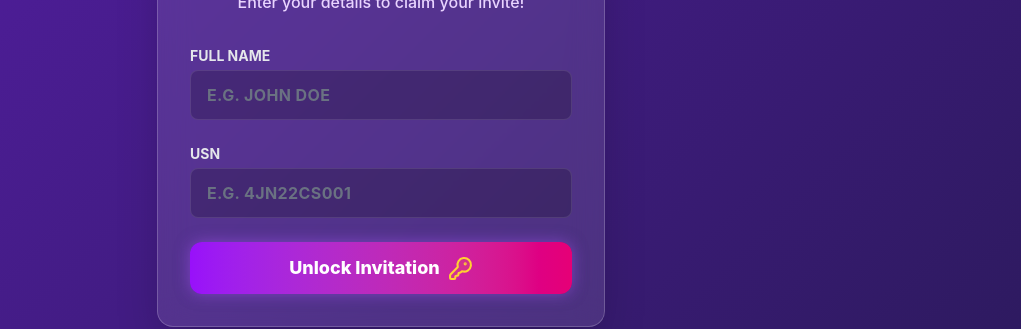
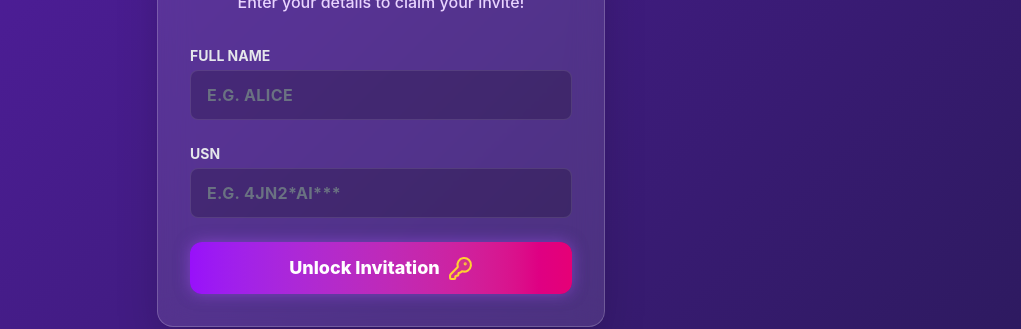
Before and after one commit to swaroop07p/Farewell26-app, a React (Vite) app: page / in a window 1280 px wide. Shown: the part 280-609 px from the top of the page, without its empty margins (259-1280 px from the left). Built offline with nearby package versions, Linux system fonts and the light colour scheme.

Commit message:
login placeholder change

```diff
--- a/src/pages/Login.jsx
+++ b/src/pages/Login.jsx
@@ -74,7 +74,7 @@ export default function Login() {
               // This instantly turns their typing into capital letters!
               onChange={(e) => setName(e.target.value.toUpperCase())}
               className="w-full px-4 py-3 rounded-lg bg-black/20 border border-white/10 text-white placeholder-gray-500 focus:outline-none focus:ring-2 focus:ring-purple-500 font-bold uppercase tracking-wide"
-              placeholder="E.G. JOHN DOE"
+              placeholder="E.G. ALICE"
             />
           </div>
 
@@ -88,7 +88,7 @@ export default function Login() {
               value={usn}
               onChange={(e) => setUsn(e.target.value.toUpperCase())}
               className="w-full px-4 py-3 rounded-lg bg-black/20 border border-white/10 text-white placeholder-gray-500 focus:outline-none focus:ring-2 focus:ring-purple-500 font-bold uppercase tracking-wide"
-              placeholder="E.G. 4JN22CS001"
+              placeholder="E.G. 4JN2*AI***"
             />
           </div>
 
```
